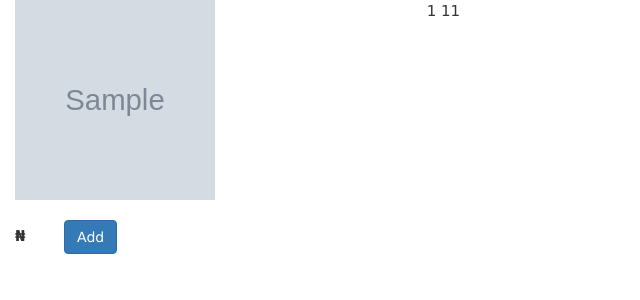
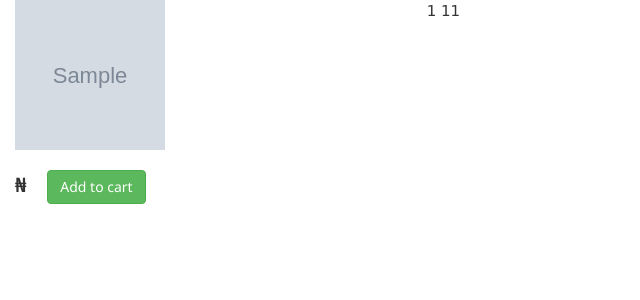
Before and after one commit to olaseth39/sweethourproject, a PHP site: page /dashboard/fetchPagination.php in a window 1280 px wide. Shown: the top 300 px of the page, without its empty margins (0-640 px from the left). Run offline with PHP 8.4, Linux system fonts and the light colour scheme; the visitor is signed in with stand-in values (Sample User, id 1); tables that the repository leaves empty or names only in its code hold one stand-in row (values such as "Sample post"); grey boxes marked "Sample" are stand-in pictures; data that the repository does not hold is empty.

Commit message:
modified the add to cart button to start adding to cart

```diff
--- a/design3.css
+++ b/design3.css
@@ -52,9 +52,9 @@
 	border:0px solid black;
 	height:500px;
 }
-.addmargin{
+/* .addmargin{
 	/*margin-top: 50px; */
-}
+} */
 /*first column*/
 .carouselimagesize{
 	width:100%;
--- a/design3part2.css
+++ b/design3part2.css
@@ -74,8 +74,6 @@
 .orderimagesize{
 	width: 570px;
 	height:100%px;
-
-
 }
 
 #removetextdeco{
@@ -139,9 +137,9 @@
 }
 
 .orderimage{
-	width: 200px;
-	height:200px;
-	margin-right: 5px;
+	width: 150px;
+	height:150px;
+	margin-right: 3px;
 }
 
 .givmarginbetweenimage{
--- a/fetchPagination.php
+++ b/fetchPagination.php
@@ -23,7 +23,7 @@
 		//<?php
 //the value of $limit and $result_per_page are below in the pagination section
 	//1.define how many results you want per page
-	$result_per_page = 6;
+	$result_per_page = 9;
 	//2.Find out the number of results stored in the db
 	$query = "SELECT * FROM product
 			 WHERE productcategoryId = '".$_SESSION['post_id']."'
@@ -63,7 +63,7 @@
 		if(!mysqli_query($con,$sql)){
 			echo "Error: ". mysqli_error($con);
 		}
-			$result = mysqli_query($con,$sql);
+		$result = mysqli_query($con,$sql);
 			$row = mysqli_fetch_all($result, MYSQLI_BOTH);
 
 			//pagination starts here
@@ -71,45 +71,30 @@
 		$numcol = 3;
 		$bootstrapcolwidth = 12/$numcol;
 		$arraychunk = array_chunk($row,$numcol);
-		//$output = '';
-		//7.display the links to the pages
-
 				foreach($arraychunk as $products){
 ?>
-		<!-- Not	e that the beginning of this row is in header3 -->
+		<!-- Note that the beginning of this row is in header3 -->
 		<div class="col-md-<?php echo $bootstrapcolwidth; ?> img-responsive">
 				<!-- <h2 style="text-align:center";>Products...</h2> -->
-				<!-- <span id="page_details"></span> -->
 				<?php
 				//iterate through each product in each chunk
 					foreach($products as $product){
 				?>
 				<img src="images/<?php echo $product['picture']?>"  class=" orderimage">
-				<h4 style="margin:20px"><?php echo $product['productName']?> </h4><b>&#8358;
-				<i><?php echo $product['unitPrice']?></i></b> &nbsp;&nbsp;&nbsp;&nbsp;&nbsp;&nbsp;
-				<!-- <button class="btn btn-danger"><a href="<?php //echo $product['href'] ?>">Add to Cart</a></button> -->
-				<button class="btn btn-primary"><a href="addtocart.php?id=<?php echo $product['productId'] ;?>">Add</a></button>
+				<h4 style="margin:20px"><?php echo $product['productName']?> </h4>
+				<h4><b>&#8358;<i><?php echo $product['unitPrice']?></i></b> &nbsp;&nbsp;
+				    <input type="button" name="submit" value="Add <?php echo $counter ?> to cart" class="btn btn-success">
+				</h4>
+				<!-- <input type="text" name="quantity" class="form-control" value="1"> -->
+				<input type="hidden" name="hidden_name" value="<?php echo $product['productName'] ?>">
+				<input type="hidden" name="hidden_price" value="<?php echo $product['unitPrice']?>">
 
+			     <br>
 				<?php
-						}
-
+					}
 				?>
+				<br>
 			</div>
 			<?php
-						}
-
-			//6.retrieve the sql limit starting number for the results on the displaying page
-	        //already written up in the beginning
-	        //echo $starting_limit_number;
-			//echo $result_per_page;
-			//Try using a seperate query for he pagination
-			// if(isset($_POST['id'])){
-			// 	$page_query = "SELECT * FROM product
-			// 	WHERE productCategoryId = '".$_POST['id']."'
-			// 	AND $page = '".$_POST['page']."'
-			// 	LIMIT $starting_limit_number,$result_per_page
-			// 	";
-
-			// }
-
+					}
 ?>
--- a/orderonline.php
+++ b/orderonline.php
@@ -38,7 +38,10 @@
 		<div class="col-md-9">
 			<p class="page_details"></p>
 			<!-- Load the content of the sidebar assynchronously -->
-	        <div >
+			<br>
+		</div>
+		<div class="col-md-12">
+		     <div style="text-align:center";>
 			    <?php
 
 					for($page = 1 ;$page <= $_SESSION['total_page']; $page++){
```
Also changed, not shown: fetch.php (+12 -11 lines), fetchjotter.php (+51 -0 lines). Lines whose indentation alone changed are shown as unchanged.
